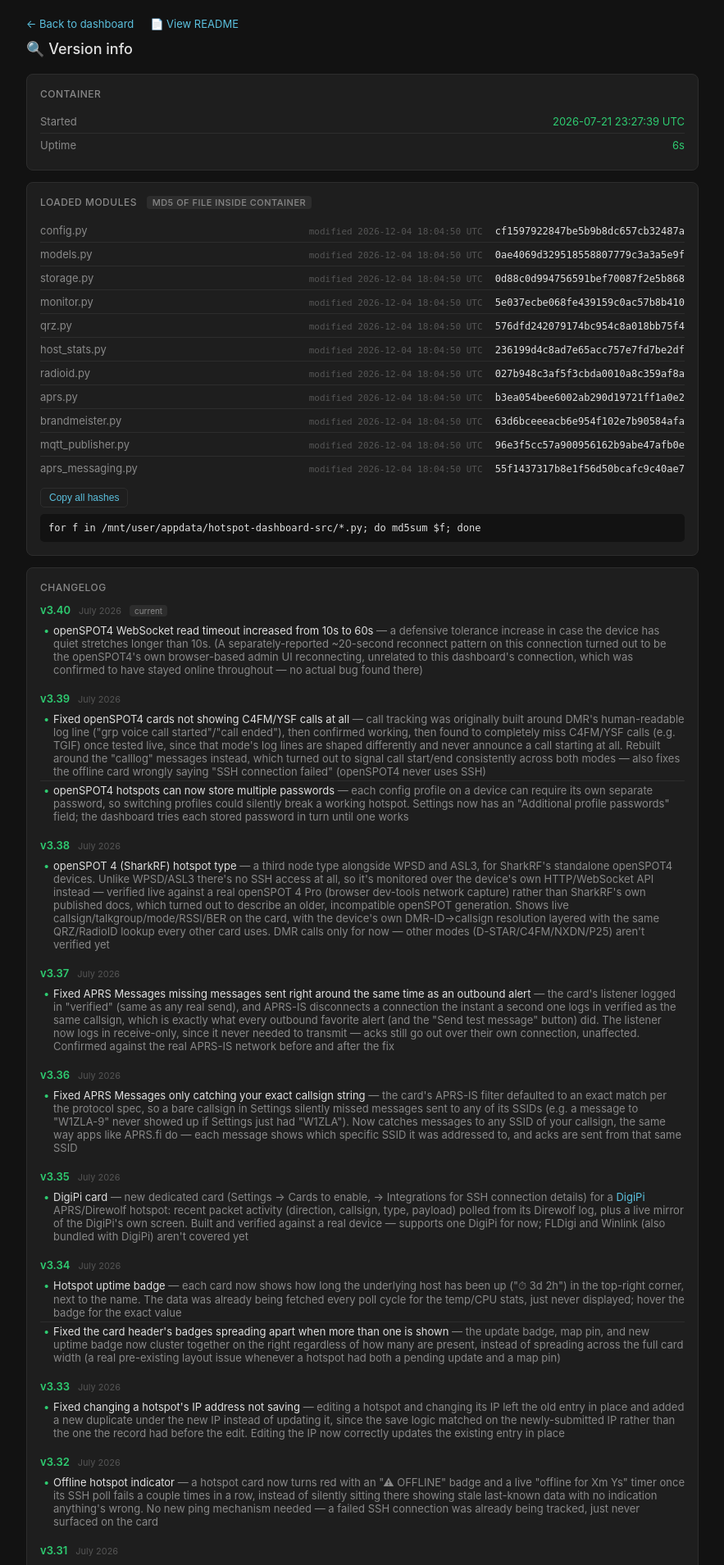
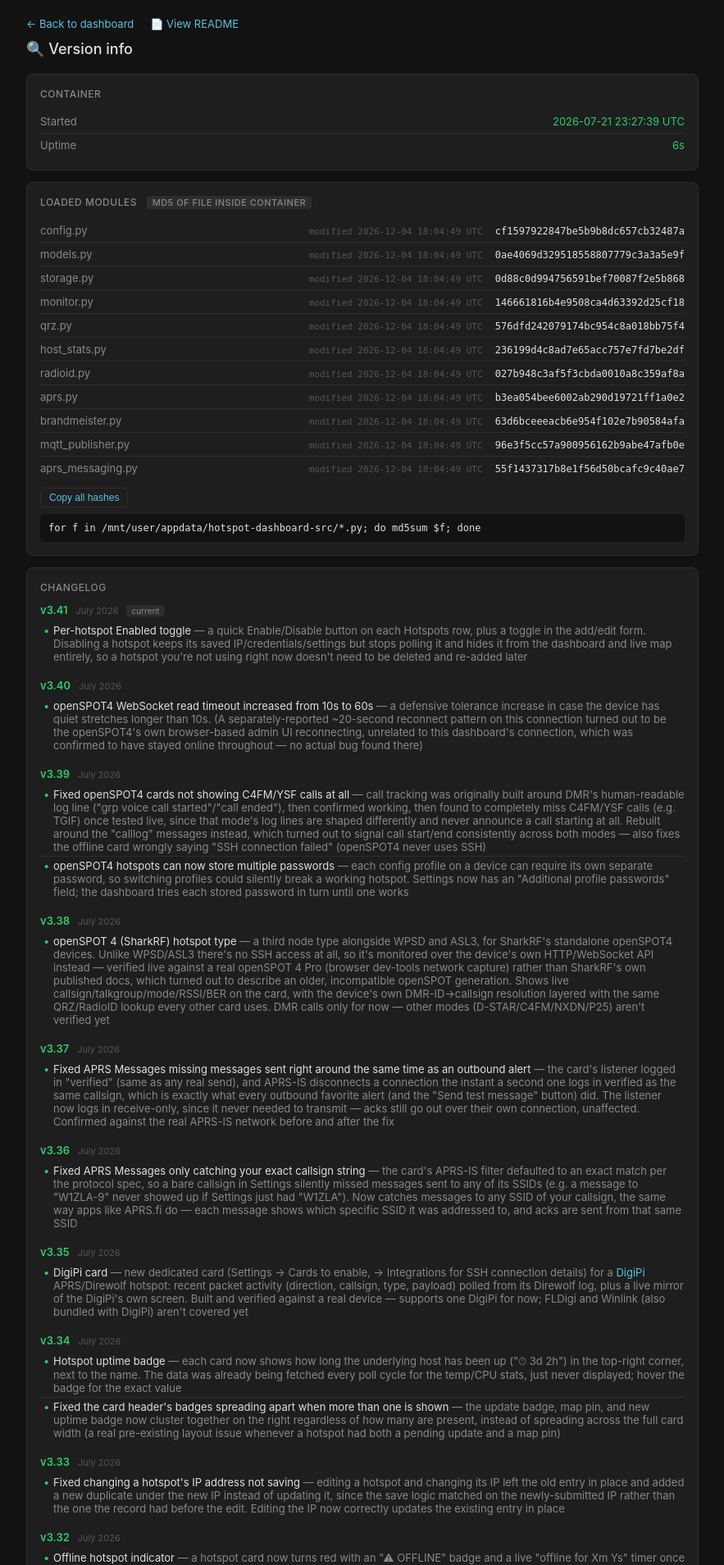
Before and after one commit to rodzillanh/W1ZLA_Hotspot_Dashboard, a Flask app: page /version in a window 1280 px wide. Shown: the top 1909 px of the page at 82% size, without its empty margins (198-1081 px from the left). Run offline with Flask 3, Linux system fonts and the light colour scheme; some libraries are stand-ins or nearby versions.

Commit message:
Add per-hotspot Enabled toggle -- retain config without polling/showing it
A hotspot can now be disabled from the Hotspots tab (quick per-row
button, or a toggle in the add/edit form) without deleting it --
IP/credentials/settings stay saved in hotspots.json, but the hotspot is
excluded from polling (monitor.py's two poll loops, openspot.py's
persistent-connection manager) and never appears on the dashboard or
live map. Backward compatible: hotspots saved before this field existed
have no "enabled" key at all and are treated as enabled by default.

Co-Authored-By: Claude Sonnet 5 <noreply@anthropic.com>

```diff
--- a/app.py
+++ b/app.py
@@ -403,6 +403,10 @@ def setup():
             "ip":   ip,
             "user": request.form.get("user"),
             "pass": request.form.get("pass"),
+            # Checkboxes are only present in form data when checked -- absent
+            # means unchecked, not "field not submitted", so this correctly
+            # defaults to disabled if the checkbox was unticked.
+            "enabled": "enabled" in request.form,
         }
         lat = request.form.get("lat", "").strip()
         lon = request.form.get("lon", "").strip()
@@ -857,6 +861,26 @@ def delete_hotspot(ip):
     openspot_manager.remove(ip)
     return redirect("/setup")
 
+@app.route("/api/toggle_hotspot/<ip>", methods=["POST"])
+def toggle_hotspot(ip):
+    """Quick on/off from the Settings hotspot list -- config/credentials
+    stay in hotspots.json either way, only the enabled flag flips. Same
+    mutate-save-reconcile shape as /setup's POST handler."""
+    hotspots = load_hotspots()
+    for h in hotspots:
+        if h["ip"] == ip:
+            h["enabled"] = not h.get("enabled", True)
+    save_hotspots(hotspots)
+    if mqtt_pub.enabled:
+        mqtt_pub.set_hotspots(hotspots)
+    openspot_manager.reconcile(hotspots)
+    # If just disabled, drop it from the live snapshot immediately rather
+    # than waiting for the next poll tick's prune_stale to catch up.
+    updated = next((h for h in hotspots if h["ip"] == ip), None)
+    if updated is not None and not updated.get("enabled", True):
+        monitor.remove(ip)
+    return redirect("/setup")
+
 
 # --- cameras (RTSP / Wyze RTSP firmware / Bambu Labs A1) ---
 # "wyze" is a cosmetic alias for "rtsp" -- same rtsp_url field, same
--- a/openspot.py
+++ b/openspot.py
@@ -425,7 +425,14 @@ class OpenSpot4Manager:
         self._workers: dict[str, _OpenSpot4Worker] = {}
 
     def reconcile(self, hotspots: list) -> None:
-        desired = {h["ip"]: h for h in hotspots if h.get("type") == "openspot4"}
+        # A disabled hotspot stays in hotspots.json (config/creds retained)
+        # but is excluded here, so its worker gets torn down like any
+        # other removed device -- same "keep config, stop polling" pattern
+        # FleetMonitor's own run_forever()/run_slow_checks_forever() use.
+        desired = {
+            h["ip"]: h for h in hotspots
+            if h.get("type") == "openspot4" and h.get("enabled", True)
+        }
         to_stop = []
         with self._lock:
             for ip, worker in list(self._workers.items()):
--- a/templates/version.html
+++ b/templates/version.html
@@ -105,9 +105,19 @@
 
         <div class="release">
             <div class="release-header">
+                <span class="release-version">v3.41</span>
+                <span class="release-date">July 2026</span>
+                <span class="release-tag">current</span>
+            </div>
+            <ul class="change-list">
+                <li><span>Per-hotspot Enabled toggle</span> — a quick Enable/Disable button on each Hotspots row, plus a toggle in the add/edit form. Disabling a hotspot keeps its saved IP/credentials/settings but stops polling it and hides it from the dashboard and live map entirely, so a hotspot you're not using right now doesn't need to be deleted and re-added later</li>
+            </ul>
+        </div>
+
+        <div class="release">
+            <div class="release-header">
                 <span class="release-version">v3.40</span>
                 <span class="release-date">July 2026</span>
-                <span class="release-tag">current</span>
             </div>
             <ul class="change-list">
                 <li><span>openSPOT4 WebSocket read timeout increased from 10s to 60s</span> — a defensive tolerance increase in case the device has quiet stretches longer than 10s. (A separately-reported ~20-second reconnect pattern on this connection turned out to be the openSPOT4's own browser-based admin UI reconnecting, unrelated to this dashboard's connection, which was confirmed to have stayed online throughout — no actual bug found there)</li>
```
Also changed, not shown: CLAUDE.md (+14 -0 lines), monitor.py (+6 -2 lines), templates/setup.html (+20 -5 lines), README.md.
